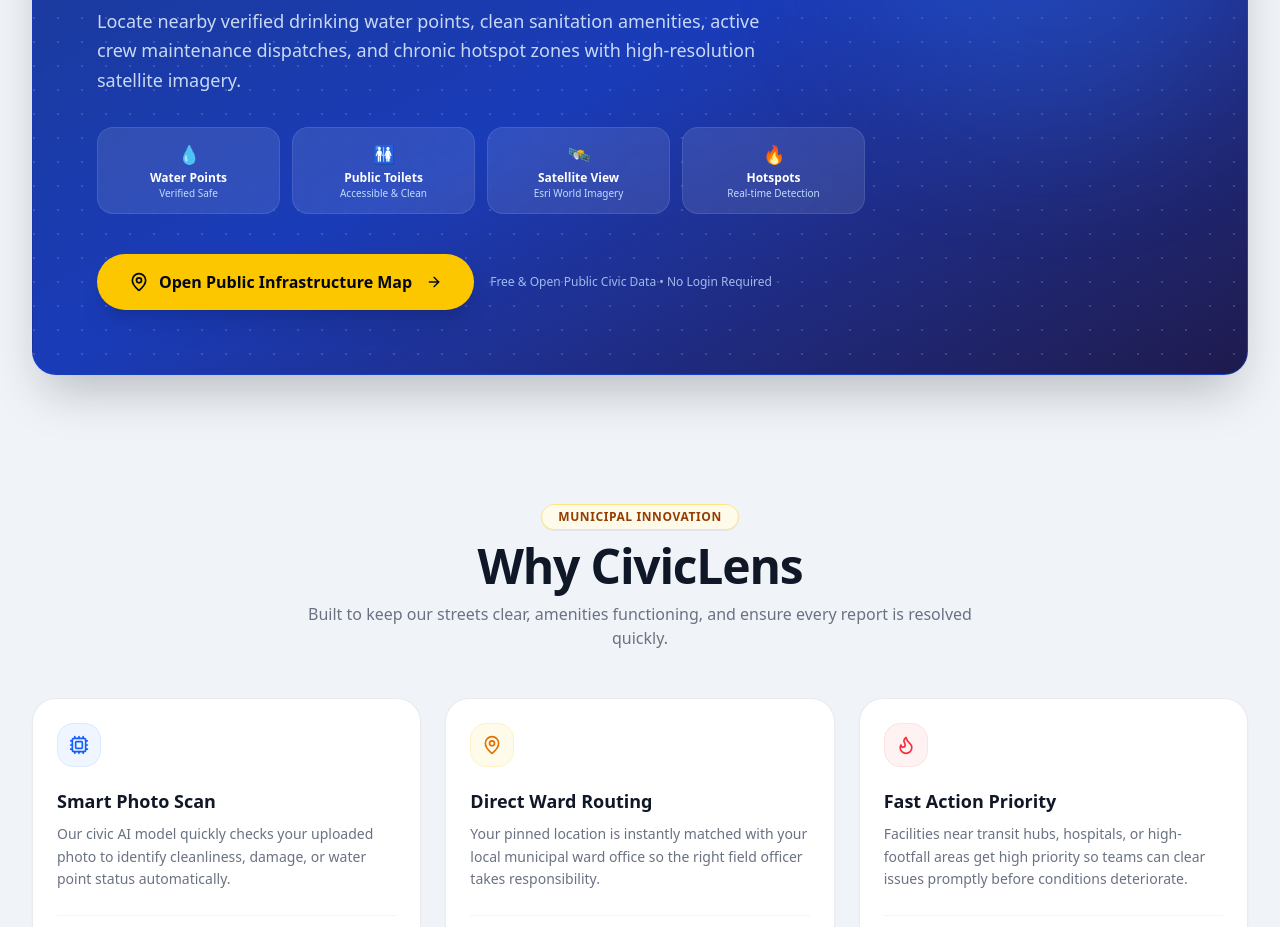
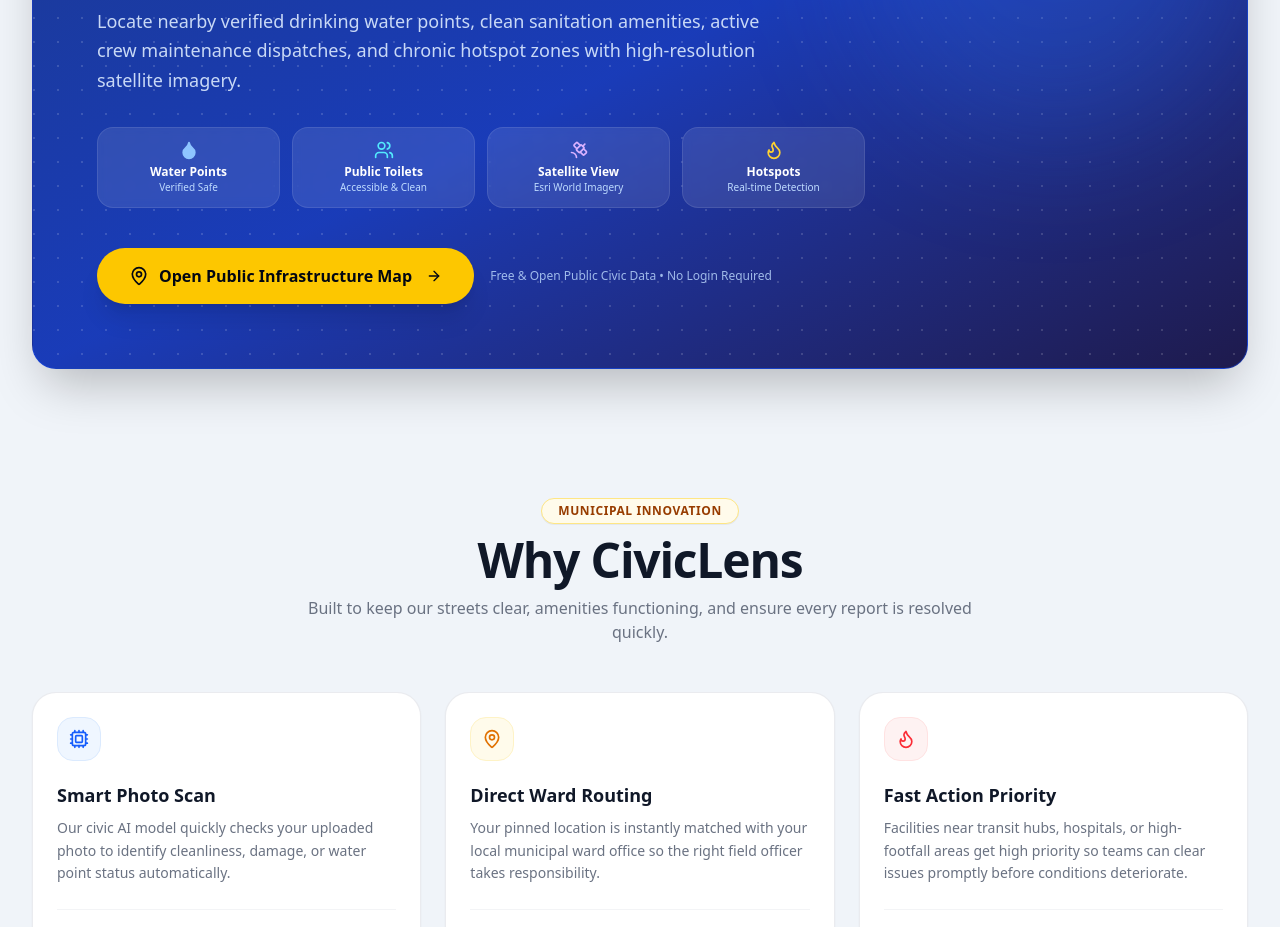
Before and after one commit to callmesidhu/FastAPI-CivicLens-hackathon, a Next.js app in the folder frontend/: page / in a window 1280 px wide. Shown: the part 1760-2687 px from the top of the page. Built offline with nearby package versions, Linux system fonts and the light colour scheme.

Commit message:
refactor(ui): replace unicode emojis with professional Lucide SVG icons across all components

```diff
--- a/frontend/components/facilities/CivicDashboardCard.tsx
+++ b/frontend/components/facilities/CivicDashboardCard.tsx
@@ -204,8 +204,8 @@ export default function CivicDashboardCard({
             className="w-full bg-gray-50/70 border border-gray-200 rounded-xl px-3 py-2 text-xs font-semibold text-gray-800 outline-none focus:border-blue-500 focus:bg-white transition"
           >
             <option value="all">All Facilities</option>
-            <option value="water">💧 Drinking Water Points</option>
-            <option value="toilet">🚻 Public Toilets</option>
+            <option value="water">Drinking Water Points</option>
+            <option value="toilet">Public Sanitation / Toilets</option>
           </select>
         </div>
 
--- a/frontend/components/facilities/FacilityDetails.tsx
+++ b/frontend/components/facilities/FacilityDetails.tsx
@@ -1,6 +1,6 @@
 import { useState, useEffect } from 'react';
 import { Facility } from '@/types';
-import { X, Navigation2, Clock, CheckCircle2, AlertTriangle, Lock, DropletOff, Accessibility, ShieldCheck, Flag, WifiOff } from 'lucide-react';
+import { X, Navigation2, Clock, CheckCircle2, AlertTriangle, Lock, DropletOff, Accessibility, ShieldCheck, Flag, WifiOff, Droplet, Users } from 'lucide-react';
 import { formatDistanceToNow } from 'date-fns';
 import ReportForm from '@/components/reports/ReportForm';
 import TicketSuccess from '@/components/reports/TicketSuccess';
@@ -100,7 +100,19 @@ export default function FacilityDetails({ facility, onClose }: FacilityDetailsPr
             <div>
               <h2 className="text-xl font-bold text-gray-900 pr-2">{facility.name}</h2>
               <div className="flex flex-wrap items-center gap-2 text-sm text-gray-500 mt-2">
-                <span className="font-medium text-gray-700">{facility.type === 'toilet' ? '🚻 Public Toilet' : '💧 Drinking Water'}</span>
+                <span className="font-medium text-gray-700 inline-flex items-center">
+                  {facility.type === 'toilet' ? (
+                    <>
+                      <Users className="w-4 h-4 mr-1 text-blue-600" />
+                      <span>Public Toilet</span>
+                    </>
+                  ) : (
+                    <>
+                      <Droplet className="w-4 h-4 mr-1 text-blue-600 fill-blue-600" />
+                      <span>Drinking Water</span>
+                    </>
+                  )}
+                </span>
                 {facility.distanceMeters !== undefined && (
                   <>
                     <span className="w-1 h-1 bg-gray-300 rounded-full"></span>
--- a/frontend/components/facilities/FacilityList.tsx
+++ b/frontend/components/facilities/FacilityList.tsx
@@ -1,5 +1,5 @@
 import { Facility } from '@/types';
-import { Droplet, CheckCircle2, AlertTriangle, Lock, DropletOff, Accessibility } from 'lucide-react';
+import { Droplet, CheckCircle2, AlertTriangle, Lock, DropletOff, Accessibility, Users, Search } from 'lucide-react';
 
 interface FacilityListProps {
   facilities: Facility[];
@@ -53,7 +53,17 @@ export default function FacilityList({ facilities, selectedFacility, onSelectFac
               </div>
 
               <div className="flex items-center text-sm text-gray-600 mb-3">
-                {facility.type === 'toilet' ? '🚻 Public Toilet' : '💧 Drinking Water'}
+                {facility.type === 'toilet' ? (
+                  <>
+                    <Users className="w-4 h-4 mr-1.5 text-blue-600" />
+                    <span>Public Toilet</span>
+                  </>
+                ) : (
+                  <>
+                    <Droplet className="w-4 h-4 mr-1.5 text-blue-600 fill-blue-600" />
+                    <span>Drinking Water</span>
+                  </>
+                )}
               </div>
 
               <div className="flex flex-wrap gap-2">
@@ -89,7 +99,7 @@ export default function FacilityList({ facilities, selectedFacility, onSelectFac
 
         {facilities.length === 0 && (
           <div className="p-8 text-center text-gray-500">
-            <p className="mb-2 text-4xl">🔍</p>
+            <Search className="w-8 h-8 mx-auto mb-2 text-gray-400" />
             <p>No facilities found.</p>
             <p className="text-sm mt-1">Try expanding your search radius or changing filters.</p>
           </div>
--- a/frontend/components/facilities/PinInspectionPanel.tsx
+++ b/frontend/components/facilities/PinInspectionPanel.tsx
@@ -2,7 +2,7 @@
 
 import React from 'react';
 import { Facility } from '@/types';
-import { Info, MapPin, CheckCircle2, AlertTriangle, Lock, DropletOff, Accessibility, Navigation, ShieldCheck, Flag, Clock } from 'lucide-react';
+import { Info, MapPin, CheckCircle2, AlertTriangle, Lock, DropletOff, Accessibility, Navigation, ShieldCheck, Flag, Clock, Droplet, Users } from 'lucide-react';
 import { formatDistanceToNow } from 'date-fns';
 
 interface PinInspectionPanelProps {
@@ -88,8 +88,18 @@ export default function PinInspectionPanel({
         {/* Facility Name & Type */}
         <div className="mb-4">
           <div className="flex items-center space-x-2 mb-1.5">
-            <span className="text-xs font-semibold px-2.5 py-0.5 rounded-full bg-blue-50 text-blue-700 border border-blue-100">
-              {facility.type === 'toilet' ? '🚻 Public Sanitation' : '💧 Drinking Water'}
+            <span className="inline-flex items-center text-xs font-semibold px-2.5 py-0.5 rounded-full bg-blue-50 text-blue-700 border border-blue-100">
+              {facility.type === 'toilet' ? (
+                <>
+                  <Users className="w-3.5 h-3.5 mr-1 text-blue-600" />
+                  <span>Public Sanitation</span>
+                </>
+              ) : (
+                <>
+                  <Droplet className="w-3.5 h-3.5 mr-1 text-blue-600 fill-blue-600" />
+                  <span>Drinking Water</span>
+                </>
+              )}
             </span>
             {facility.accessibility?.wheelchairAccessible && (
               <span className="text-xs font-semibold px-2 py-0.5 rounded-full bg-purple-50 text-purple-700 border border-purple-100 flex items-center space-x-1">
--- a/frontend/components/reports/ReportForm.tsx
+++ b/frontend/components/reports/ReportForm.tsx
@@ -1,7 +1,7 @@
 import { useState } from 'react';
 import { Facility } from '@/types';
 import { submitReport, uploadImage } from '@/lib/api';
-import { X, AlertCircle, Camera, Image as ImageIcon } from 'lucide-react';
+import { X, AlertCircle, Camera, Image as ImageIcon, ShieldCheck } from 'lucide-react';
 import Image from 'next/image';
 
 interface ReportFormProps {
@@ -157,7 +157,7 @@ export default function ReportForm({ facility, onClose, onSuccess }: ReportFormP
           </div>
 
           <div className="bg-gray-50 p-3 rounded-xl border border-gray-100 flex items-start">
-            <span className="text-xl mr-2 mt-[-2px]">🛡️</span>
+            <ShieldCheck className="w-5 h-5 mr-2 text-emerald-600 shrink-0 mt-0.5" />
             <p className="text-xs text-gray-600 leading-relaxed">
               This report is completely <span className="font-bold">anonymous</span>. We do not store your name or track your personal history. Help keep facility information accurate for everyone.
             </p>
--- a/frontend/components/ui/MapPreviewCta.tsx
+++ b/frontend/components/ui/MapPreviewCta.tsx
@@ -2,7 +2,7 @@
 
 import React from 'react';
 import Link from 'next/link';
-import { MapPin, Navigation, ArrowRight, ShieldCheck, Flame, Layers } from 'lucide-react';
+import { MapPin, Navigation, ArrowRight, ShieldCheck, Flame, Layers, Droplet, Users, Satellite } from 'lucide-react';
 
 export default function MapPreviewCta() {
   return (
@@ -37,23 +37,23 @@ export default function MapPreviewCta() {
 
           {/* Features Pills */}
           <div className="grid grid-cols-2 sm:grid-cols-4 gap-3 mb-10">
-            <div className="bg-white/10 backdrop-blur-xs border border-white/10 rounded-2xl p-3 text-center">
-              <div className="text-lg mb-0.5">💧</div>
+            <div className="bg-white/10 backdrop-blur-xs border border-white/10 rounded-2xl p-3 text-center flex flex-col items-center">
+              <Droplet className="w-5 h-5 text-blue-300 mb-1 fill-blue-300" />
               <div className="text-xs font-bold text-white">Water Points</div>
               <div className="text-[10px] text-blue-200">Verified Safe</div>
             </div>
-            <div className="bg-white/10 backdrop-blur-xs border border-white/10 rounded-2xl p-3 text-center">
-              <div className="text-lg mb-0.5">🚻</div>
+            <div className="bg-white/10 backdrop-blur-xs border border-white/10 rounded-2xl p-3 text-center flex flex-col items-center">
+              <Users className="w-5 h-5 text-cyan-300 mb-1" />
               <div className="text-xs font-bold text-white">Public Toilets</div>
               <div className="text-[10px] text-blue-200">Accessible &amp; Clean</div>
             </div>
-            <div className="bg-white/10 backdrop-blur-xs border border-white/10 rounded-2xl p-3 text-center">
-              <div className="text-lg mb-0.5">🛰️</div>
+            <div className="bg-white/10 backdrop-blur-xs border border-white/10 rounded-2xl p-3 text-center flex flex-col items-center">
+              <Satellite className="w-5 h-5 text-purple-300 mb-1" />
               <div className="text-xs font-bold text-white">Satellite View</div>
               <div className="text-[10px] text-blue-200">Esri World Imagery</div>
             </div>
-            <div className="bg-white/10 backdrop-blur-xs border border-white/10 rounded-2xl p-3 text-center">
-              <div className="text-lg mb-0.5">🔥</div>
+            <div className="bg-white/10 backdrop-blur-xs border border-white/10 rounded-2xl p-3 text-center flex flex-col items-center">
+              <Flame className="w-5 h-5 text-amber-300 mb-1" />
               <div className="text-xs font-bold text-white">Hotspots</div>
               <div className="text-[10px] text-blue-200">Real-time Detection</div>
             </div>
```
Also changed, not shown: frontend/components/map/Map.tsx (+8 -8 lines).
